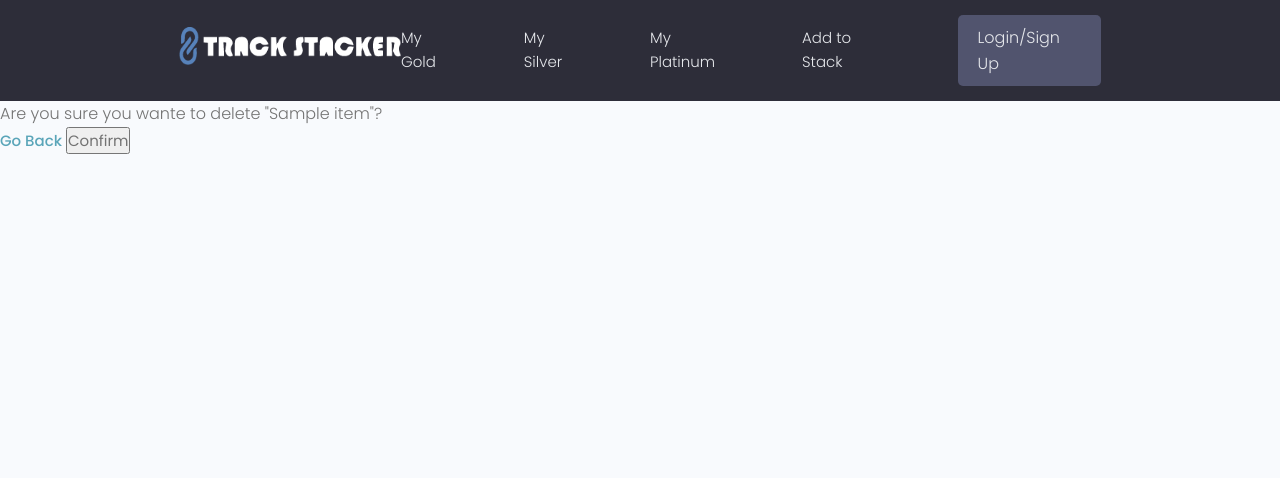
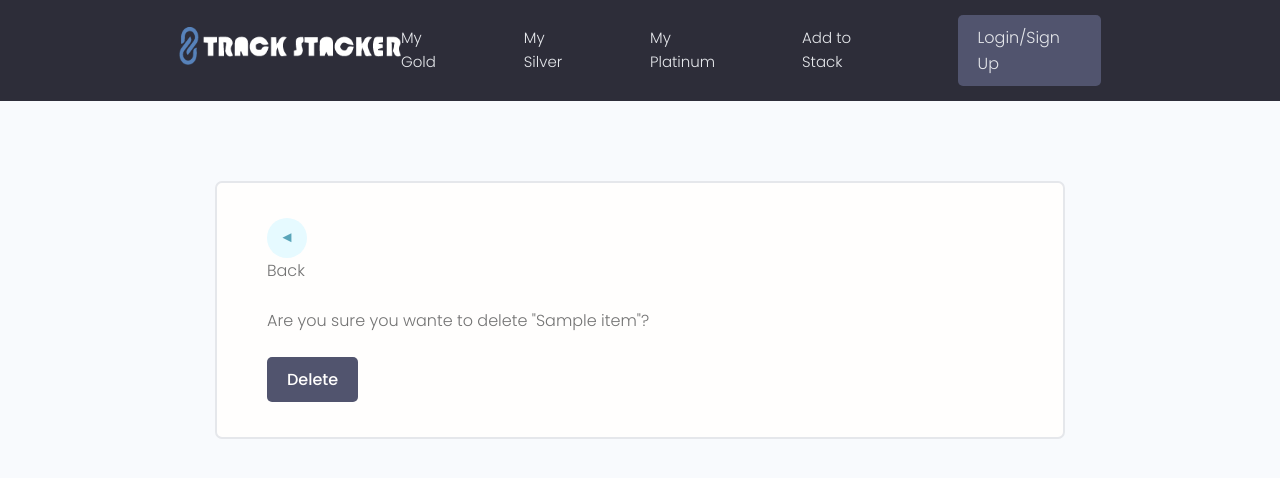
Before and after one commit to Freedomcoding101/metals_tracker, a Django app: template tracker/templates/tracker/delete_template.html in a window 1280 px wide. Shown: the top 478 px of the page. Run offline with Django 5.2, Linux system fonts and the light colour scheme; the template is opened without the code that fills it: most values are stand-ins (such as "Sample title", 1, 10 or a date in 2020); parts of the project's set-up code (start-up, migrations or seed data) failed here and were passed over; some libraries are stand-ins or nearby versions.

Commit message:
commit before migrations

```diff
--- a/static/styles/app.css
+++ b/static/styles/app.css
@@ -510,6 +510,7 @@ img {
 /*========== Projects ==========*/
 
 .project__thumbnail {
+  margin-top:25px;
   height: 25rem;
   object-fit: cover;
   object-position: top center;
--- a/static/uikit/styles/modules/_card.css
+++ b/static/uikit/styles/modules/_card.css
@@ -7,6 +7,11 @@
   margin-top: 0.5rem;
   margin-bottom: 0.5rem;
   overflow: hidden;
+  display: flex; /* Add flex display */
+  flex-direction: column; /* Align items vertically */
+  justify-content: center; /* Center content horizontally and vertically */
+  align-items: center;
+  text-align: center; /* Optional, if you want to center text */
 }
 
 .card__link {
--- a/templates/main.html
+++ b/templates/main.html
@@ -24,5 +24,10 @@
   {% block content %}
 
   {% endblock %}
+  <script>
+    function goBack() {
+        window.history.back();
+    }
+    </script>
 </body>
 </html>
--- a/tracker/models.py
+++ b/tracker/models.py
@@ -16,6 +16,7 @@ class Gold(models.Model):
         ('misc', 'Misc'),
     )
 
+    owner = models.OneToOneField(Profile, on_delete=models.CASCADE)
     metal_type = models.CharField(max_length=100, choices=METAL_TYPES, default='')
     item_type = models.CharField(max_length=100, choices=BAR_ROUND_MISC, default='')
     item_name = models.CharField(max_length=100)
@@ -49,6 +50,7 @@ class Silver(models.Model):
         ('misc', 'Misc'),
     )
 
+    owner = models.OneToOneField(Profile, on_delete=models.CASCADE)
     metal_type = models.CharField(max_length=100, choices=METAL_TYPES, default='')
     item_type = models.CharField(max_length=100, choices=BAR_ROUND_MISC, default='')
     item_name = models.CharField(max_length=100)
@@ -82,6 +84,7 @@ class Platinum(models.Model):
         ('misc', 'Misc'),
     )
 
+    owner = models.OneToOneField(Profile, on_delete=models.CASCADE)
     metal_type = models.CharField(max_length=100, choices=METAL_TYPES, default='')
     item_type = models.CharField(max_length=100, choices=BAR_ROUND_MISC, default='')
     item_name = models.CharField(max_length=100)
--- a/tracker/templates/tracker/delete_template.html
+++ b/tracker/templates/tracker/delete_template.html
@@ -2,10 +2,19 @@
 
 {% block content %}
 
-<form action="" method="POST">
-    {% csrf_token %}
-    <p>Are you sure you wante to delete "{{item}}"?</p>
-    <a href = {% url 'metal_page' metal_type=item.metal_type %}>Go Back</a>
-    <input type="submit" value="Confirm" />
-</form>
+<main class="formPage my-xl">
+    <div class="content-box">
+        <div class="formWrapper">
+            <a class="backButton" href="#" onclick="goBack()">&#9668;<i class="im im-angle-left"></i></a><p>Back</p>
+            <br>
+
+            <form class="form" action="" method="POST" enctype="multipart/form-data">
+                {% csrf_token %}
+                <p>Are you sure you wante to delete "{{item}}"?</p>
+                <br>
+                <button class="btn btn--sub" type="submit">Delete</button>
+            </form>
+        </div>
+    </div>
+</main>
 {% endblock %}
```
Also changed, not shown: devnotes.txt (+1 -6 lines), tracker/templates/tracker/metals_form.html (+1 -7 lines), db.sqlite3.
